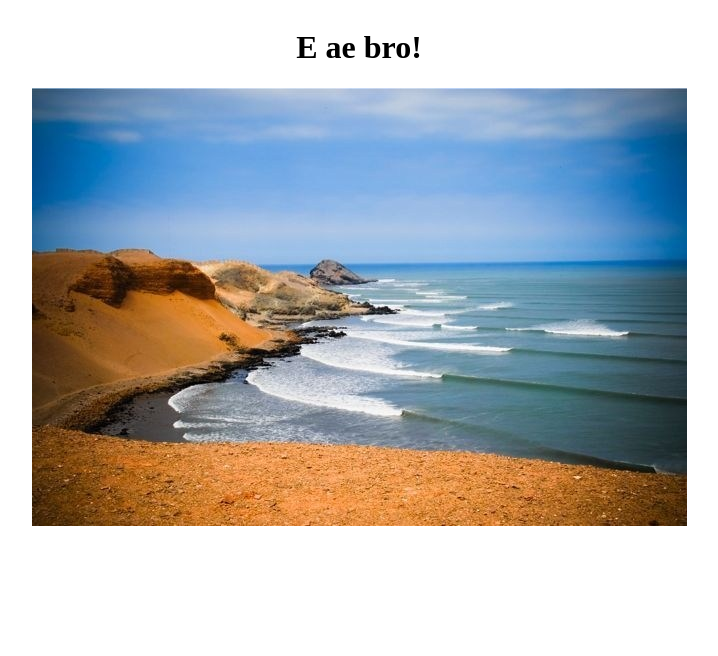
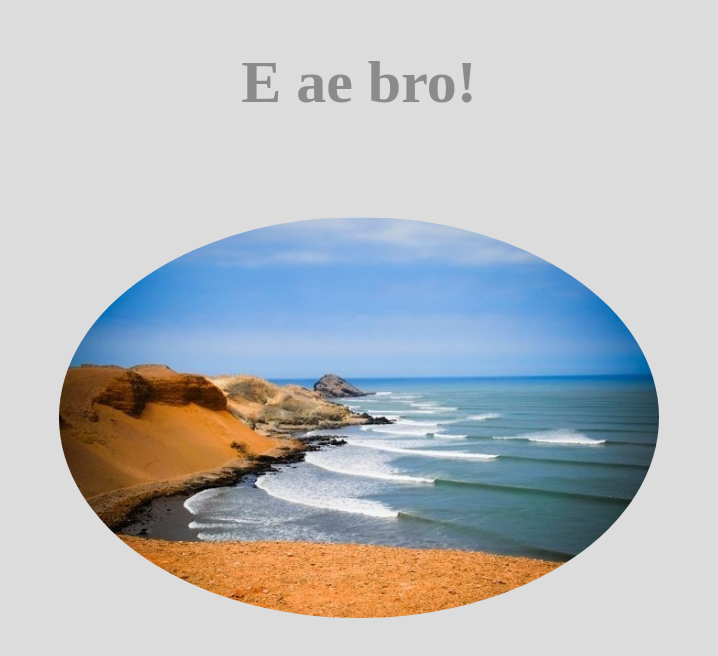
Before and after one commit to adrianobarroso/git-1011, a plain HTML site: page index.html in a window 1280 px wide. Shown: the whole page, without its empty margins (281-999 px from the left). Drawn offline with Linux system fonts and the light colour scheme.

Commit message:
special layout

```diff
--- a/index.html
+++ b/index.html
@@ -7,7 +7,7 @@
   <title>Document</title>
 </head>
 <body>
-  <h1>E ae bro!</h1>
-  <img src="peru.jpg" alt="">
+  <h1 class="title-page">E ae bro!</h1>
+  <img class="surf-img" src="peru.jpg" alt="">
 </body>
 </html>
--- a/style.css
+++ b/style.css
@@ -3,4 +3,17 @@ body {
   flex-direction: column;
   align-items: center;
   justify-content: center;
+  background-color: rgb(220, 220, 220);
 }
+
+.title-page {
+  margin-bottom: 100px;
+  font-size: 60px;
+  font-weight: 900;
+  color: rgba(139, 139, 139, 1);
+}
+
+.surf-img {
+  border-radius: 50%;
+  width: 600px;
+}
```
